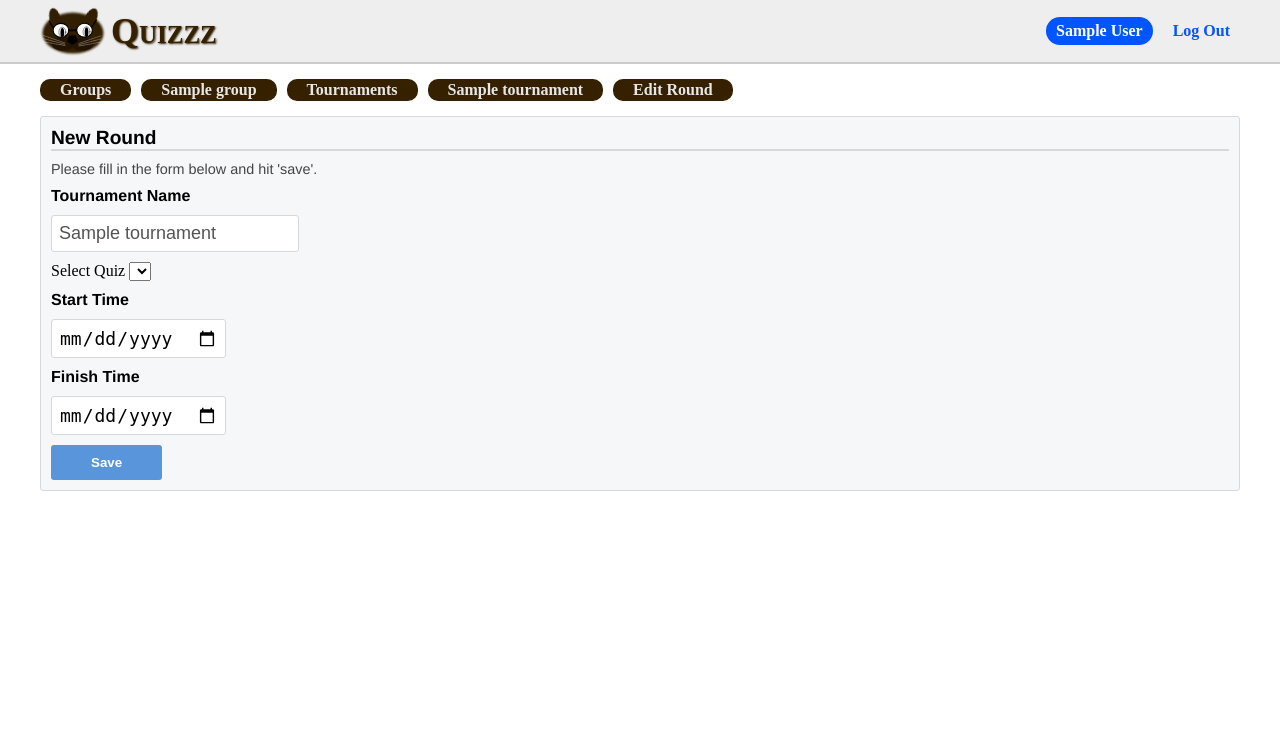
After one commit to pyvlad/quizzz, a Flask app: page /groups/1/tournaments/tournaments/1/create_round in a window 1280 px wide. The commit adds this page. Shown: the top 731 px of the page. Run offline with Flask 2, Linux system fonts and the light colour scheme; the visitor is signed in with stand-in values (Sample User, id 1); tables that the repository leaves empty hold one stand-in row (values such as "Sample post"); lists and menus that the app fills with data are empty.

Commit message:
add CRUD options for group tournaments and rounds

```diff
--- /dev/null
+++ b/quizzz/templates/tournaments/create_round.html
@@ -0,0 +1,111 @@
+{% extends 'base.html' %}
+
+{% block title %}
+  {% if tournament %}Edit Round{% else %}New Round{% endif %}
+  - {{ g.group.name }}
+{% endblock %}
+
+{% block header %}
+  {{
+    render_header([
+      ("Groups", url_for("groups.show_all")),
+      (g.group.name, url_for("groups.show_single", group_id=g.group.id)),
+      ("Tournaments", url_for("tournaments.index")),
+      (tournament.name, url_for("tournaments.show_tournament", tournament_id=tournament.id)),
+      ("Edit Round", "")
+    ])
+  }}
+{% endblock %}
+
+{% block content %}
+  <div class="b-form">
+
+    <div class="b-form__header">
+      {{ (round and "Edit Round") or "New Round" }}
+    </div>
+
+    <div class="b-form__helper-text">
+      Please fill in the form below and hit 'save'.<br/>
+    </div>
+
+    <form action="" method="post">
+
+      <div class="b-form__row">
+        <div class="b-form__label">
+          <label for="tournament_name">Tournament Name</label>
+        </div>
+      </div>
+      <div class="b-form__row">
+        <input class="b-form__input"
+          name="tournament_name"
+          id="tournament_name"
+          type="text"
+          value="{{ (tournament and tournament.name) or '' }}"
+          maxlength="100"
+          disabled
+        />
+      </div>
+
+      <div class='b-form__row'>
+        <label for='quiz_id'>Select Quiz</label>
+        <select id='quiz_id' name='quiz_id'>
+          {% if round.quiz %}
+            <option selected value='{{ round.quiz.id }}'>{{ round.quiz.topic }} by {{ round.quiz.author.name }}</option>
+          {% endif %}
+          {% for quiz in quiz_pool %}
+            <option value='{{ quiz.id }}'>{{ quiz.topic }} by {{ quiz.author.name }}</option>
+          {% endfor %}
+        </select>
+      </div>
+
+
+      <div class="b-form__row">
+        <div class="b-form__label">
+          <label for="start_time">Start Time</label>
+        </div>
+      </div>
+      <div class="b-form__row">
+        <input class="b-form__input"
+          name="start_time"
+          id="start_time"
+          type="date"
+          value="{{ ((round and round.start_time)|string)[:10] or '' }}"
+          maxlength="100"
+        />
+      </div>
+
+      <div class="b-form__row">
+        <div class="b-form__label">
+          <label for="finish_time">Finish Time</label>
+        </div>
+      </div>
+      <div class="b-form__row">
+        <input class="b-form__input"
+          name="finish_time"
+          id="finish_time"
+          type="date"
+          value="{{ ((round and round.finish_time)|string)[:10] or '' }}"
+          maxlength="100"
+        />
+      </div>
+
+      <div class='b-form-row'>
+        <button class="button button_action">Save</button>
+      </div>
+
+    </form>
+
+    {% if round %}
+      <form action="{{ url_for('tournaments.delete_round', round_id=round.id) }}"
+            method="post">
+        <div class='b-form__row'>
+          <button class="button button_danger"
+                  onclick="return confirm('Are you sure?');">
+            Delete
+          </button>
+        </div>
+      </form>
+    {% endif %}
+
+  </div>
+{% endblock %}
--- a/quizzz/tournaments/__init__.py
+++ b/quizzz/tournaments/__init__.py
@@ -26,4 +26,5 @@ def pull_group(endpoint, values):
 
 
 from . import models
-from . import views
+from . import views_tournaments
+from . import views_rounds
--- /dev/null
+++ b/quizzz/tournaments/user_permissions.py
@@ -0,0 +1,26 @@
+from flask import g, abort
+
+
+class USER:
+    IS_LOGGED_IN = 1
+    IS_GROUP_MEMBER = 2
+    IS_GROUP_ADMIN = 3
+
+
+
+def check_user_permissions(level):
+    if level >= USER.IS_LOGGED_IN:
+        if not g.user:
+            abort(403, "You're not logged in.")
+
+    if level >= USER.IS_GROUP_MEMBER:
+        user_group_ids = { m.group_id for m in g.user.memberships }
+        if g.group.id not in user_group_ids:
+            abort(403, "You're not a member of this group.")
+
+    if level >= USER.IS_GROUP_ADMIN:
+        group_memberships = list(g.group.members)
+        group_member_user_ids = [m.user_id for m in group_memberships]
+        membership = group_memberships[group_member_user_ids.index(g.user.id)]
+        if not membership.is_admin:
+            abort(403, "You're not an admin of this group.")
--- /dev/null
+++ b/quizzz/tournaments/views_rounds.py
@@ -0,0 +1,163 @@
+import traceback
+import datetime
+
+from flask import g, flash, request, redirect, url_for, abort, render_template
+from . import bp
+from .models import Tournament, Round
+from .user_permissions import USER, check_user_permissions
+from quizzz.db import get_db_session
+from quizzz.quiz.models import Quiz
+
+
+
+@bp.route('/rounds/<int:round_id>/')
+def show_round(round_id):
+    """
+    Show round details.
+    """
+    check_user_permissions(USER.IS_GROUP_MEMBER)
+
+    db = get_db_session()
+    round = db.query(Round).filter(Round.id == round_id).first()
+    if not round:
+        abort(404, "This round doesn't exist.")
+
+    data = {
+        "tournament": {
+            "id": round.tournament.id,
+            "name": round.tournament.name
+        },
+        "quiz": {
+            "id": round.quiz.id,
+            "topic": round.quiz.topic,
+            "author": round.quiz.author.name,
+            "plays": [
+                {
+                    "id": play.id,
+                    "user": play.user.name,
+                    "result": play.result,
+                    "time": play.get_server_time()
+                }
+                for play in round.quiz.plays
+            ]
+        },
+        "round": {
+            "id": round.id,
+        },
+        "is_taken": g.user.id in { play.user.id for play in round.quiz.plays }
+    }
+
+    return render_template('tournaments/round.html', data=data)
+
+
+
+@bp.route("/tournaments/<int:tournament_id>/create_round", methods=('GET', 'POST'))
+def create_round(tournament_id):
+    """
+    Create new tournament round.
+    """
+    check_user_permissions(USER.IS_GROUP_ADMIN)
+
+    db = get_db_session()
+    tournament = db.query(Tournament).filter(Tournament.id == tournament_id).first()
+    if not tournament:
+        abort(404, "This tournament doesn't exist.")
+
+    round = None
+
+    group_quizzes = db.query(Quiz)\
+        .filter(Quiz.group_id == g.group.id)\
+        .order_by(Quiz.created.desc())\
+        .all()
+    quiz_pool = [q for q in group_quizzes if q.is_finalized and q.round is None]
+
+    if request.method == 'POST':
+        quiz_id = int(request.form["quiz_id"])
+        quiz = db.query(Quiz).filter(Quiz.id == quiz_id).first()
+
+        round = Round()
+        round.tournament = tournament
+        round.quiz = quiz
+        if request.form.get("start_time"):
+            round.start_time = datetime.datetime.strptime(request.form["start_time"], '%Y-%m-%d')
+        if request.form.get("finish_time"):
+            round.finish_time = datetime.datetime.strptime(request.form["finish_time"], '%Y-%m-%d')
+
+        try:
+            db.add(round)
+            db.commit()
+        except:
+            traceback.print_exc()
+            db.rollback()
+            flash("Quiz Round could not be created!")
+        else:
+            flash("Quiz Round has been created.")
+            return redirect(url_for('tournaments.index'))
+
+    return render_template('tournaments/create_round.html',
+        tournament=tournament, round=round, quiz_pool=quiz_pool)
+
+
+
+@bp.route("/tournaments/<int:tournament_id>/update_round/<int:round_id>/", methods=('GET', 'POST'))
+def update_round(tournament_id, round_id):
+    """
+    Create new group tournament.
+    """
+    check_user_permissions(USER.IS_GROUP_ADMIN)
+
+    db = get_db_session()
+    tournament = db.query(Tournament).filter(Tournament.id == tournament_id).first()
+    if not tournament:
+        abort(404, "Tournament doesn't exist.")
+
+    round = db.query(Round).filter(Round.id == round_id).first()
+    if not round:
+        abort(404, "Round doesn't exist.")
+
+    group_quizzes = db.query(Quiz)\
+        .filter(Quiz.group_id == g.group.id)\
+        .order_by(Quiz.created.desc())\
+        .all()
+    quiz_pool = [q for q in group_quizzes if q.is_finalized and q.round is None]
+
+    if request.method == 'POST':
+        quiz_id = int(request.form["quiz_id"])
+        quiz = db.query(Quiz).filter(Quiz.id == quiz_id).first()
+
+        round.tournament = tournament
+        round.quiz = quiz
+        if request.form.get("start_time"):
+            round.start_time = datetime.datetime.strptime(request.form["start_time"], '%Y-%m-%d')
+        if request.form.get("finish_time"):
+            round.finish_time = datetime.datetime.strptime(request.form["finish_time"], '%Y-%m-%d')
+
+        try:
+            db.commit()
+        except:
+            traceback.print_exc()
+            db.rollback()
+            flash("Quiz Round could not be updated!")
+        else:
+            flash("Quiz Round has been updated.")
+            return redirect(url_for('tournaments.index'))
+
+    return render_template('tournaments/create_round.html',
+        tournament=tournament, round=round, quiz_pool=quiz_pool)
+
+
+
+@bp.route('/rounds/<int:round_id>/delete', methods=('POST',))
+def delete_round(round_id):
+    check_user_permissions(USER.IS_GROUP_ADMIN)
+
+    db = get_db_session()
+    round = db.query(Round).filter(Round.id == round_id).first()
+    if round:
+        db.delete(round)
+        flash("Quiz round has been deleted.")
+    else:
+        abort(404, "Quiz round doesn't exist.")
+    db.commit()
+
+    return redirect(url_for('tournaments.index'))
```
Also changed, not shown: quizzz/templates/tournaments/create_tournament.html (added, +91 -0 lines), quizzz/templates/tournaments/tournament.html (+17 -0 lines), quizzz/templates/tournaments/tournament_list.html (+14 -0 lines), quizzz/tournaments/views.py (deleted, +0 -107 lines), quizzz/tournaments/views_tournaments.py (added, +155 -0 lines), tests/test_quiz.py (+1 -0 lines).
